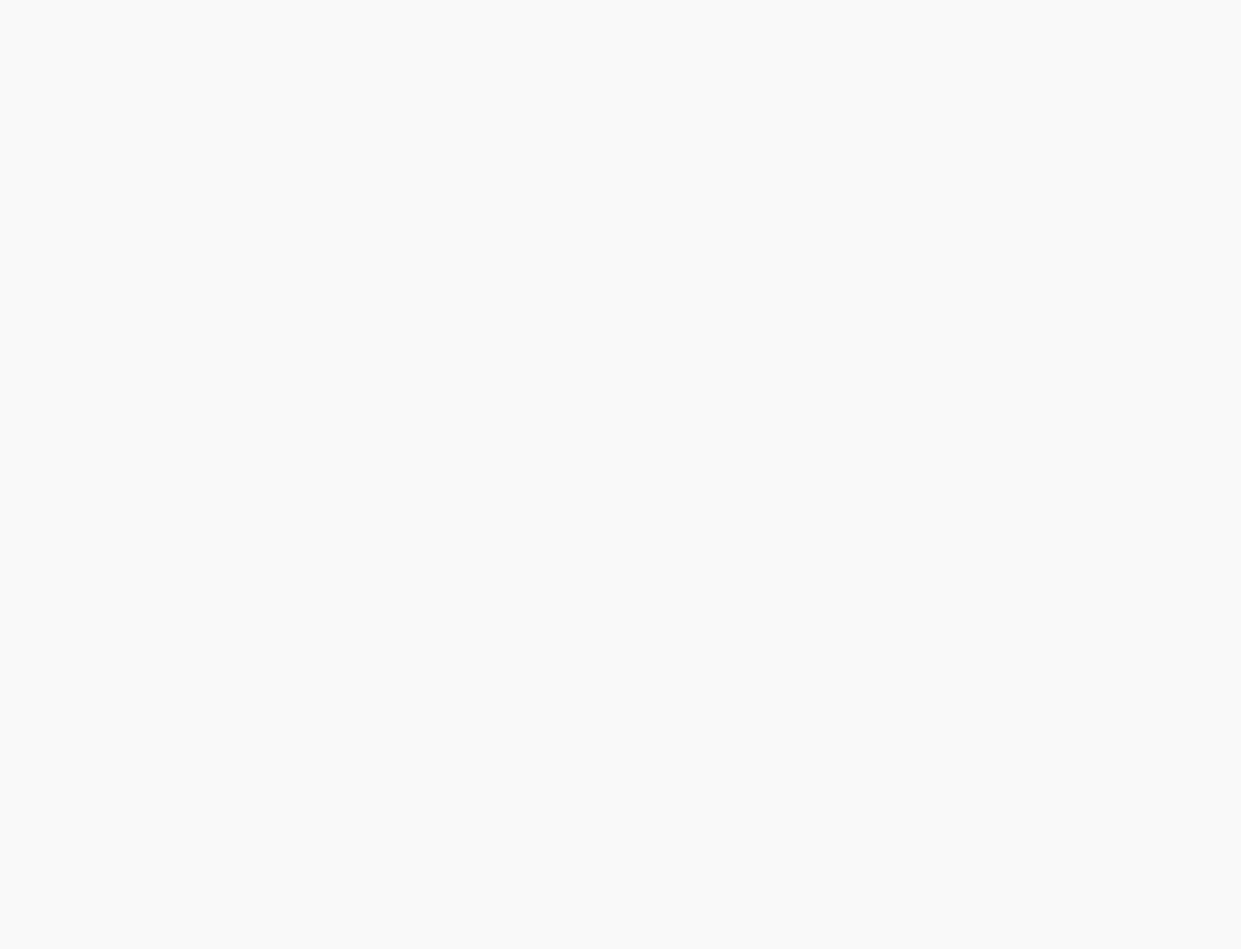
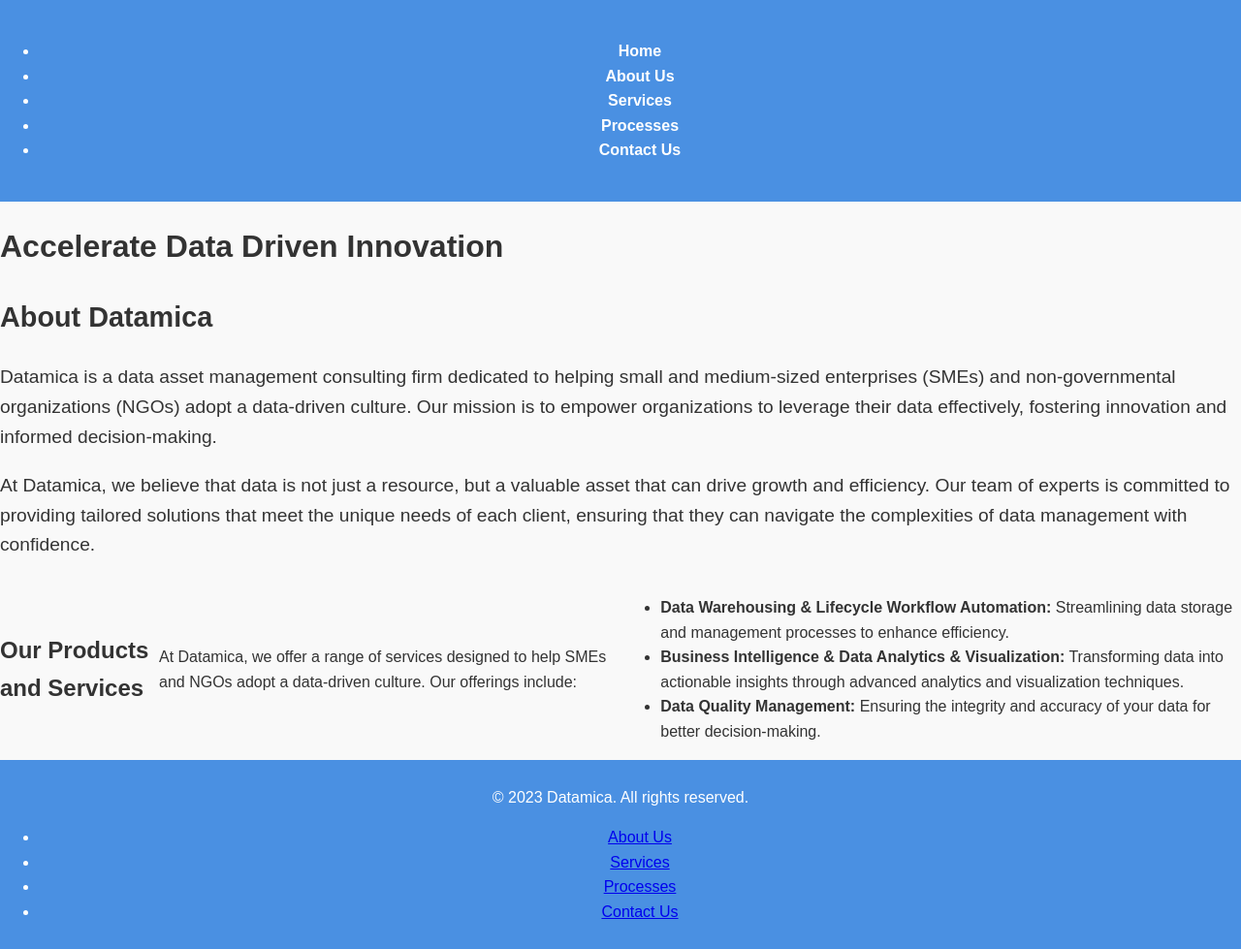
Before and after one commit to datamica/datamica.github.io, a website: page index.html in a window 1280 px wide. Shown: the whole page at 97% size. Before the commit the page ends 800 px from the top, so only its background shows below. Drawn offline with Linux system fonts and the light colour scheme.

Commit message:
fix blank page

```diff
--- a/assets/js/main.js
+++ b/assets/js/main.js
@@ -1 +1,23 @@
-// This file is intentionally left blank.
+const includes = {
+    header: 'components/header.html',
+    hero: 'components/sections/hero.html',
+    'company-description': 'components/sections/company-description.html',
+    'product-service': 'components/sections/product-service.html',
+    footer: 'components/footer.html'
+};
+
+async function includeHTML() {
+    for (const [id, path] of Object.entries(includes)) {
+        const el = document.getElementById(id);
+        if (!el) continue;
+        try {
+            const res = await fetch(path);
+            if (!res.ok) throw new Error(res.status + ' ' + res.statusText);
+            el.innerHTML = await res.text();
+        } catch (err) {
+            console.error(`Failed to load ${path}:`, err);
+        }
+    }
+}
+
+document.addEventListener('DOMContentLoaded', includeHTML);
--- a/contact.html
+++ b/contact.html
@@ -7,8 +7,8 @@
     <link rel="stylesheet" href="assets/css/main.css">
 </head>
 <body>
-    <!-- Include Header -->
-    <?php include 'components/header.html'; ?>
+    <!-- Header placeholder (loaded client-side) -->
+    <div id="header"></div>
 
     <main>
         <section class="contact">
@@ -19,7 +19,9 @@
         </section>
     </main>
 
-    <!-- Include Footer -->
-    <?php include 'components/footer.html'; ?>
+    <!-- Footer placeholder (loaded client-side) -->
+    <div id="footer"></div>
+
+    <script src="assets/js/main.js"></script>
 </body>
 </html>
--- a/index.html
+++ b/index.html
@@ -23,13 +23,5 @@
     <div id="footer"></div>
 
     <script src="assets/js/main.js"></script>
-    <script>
-        // Load components dynamically
-        document.getElementById('header').innerHTML = '<!-- Include header.html here -->';
-        document.getElementById('hero').innerHTML = '<!-- Include hero.html here -->';
-        document.getElementById('company-description').innerHTML = '<!-- Include company-description.html here -->';
-        document.getElementById('product-service').innerHTML = '<!-- Include product-service.html here -->';
-        document.getElementById('footer').innerHTML = '<!-- Include footer.html here -->';
-    </script>
 </body>
 </html>
```
